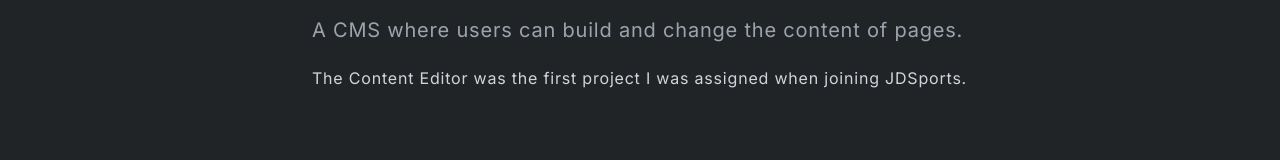
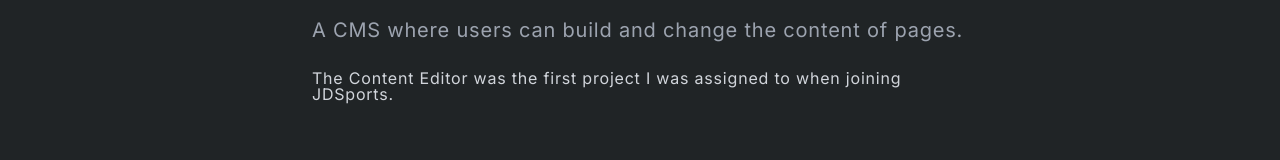
Before and after one commit to fletch-r/personal, a React (Vite) app: page /content-editor in a window 1280 px wide. Shown: the part 179-339 px from the top of the page. Built offline with nearby package versions, Linux system fonts and the light colour scheme.

Commit message:
chore: :recycle:  - added content so it will deploy

```diff
--- a/src/pages/ContentEditor.tsx
+++ b/src/pages/ContentEditor.tsx
@@ -8,7 +8,7 @@ function ContentEditor() {
                 A CMS where users can build and change the content of pages.
             </p>
             <p>
-                The Content Editor was the first project I was assigned when joining JDSports.
+                The Content Editor was the first project I was assigned to when joining JDSports.
 
             </p>
         </article>
--- a/src/pages/PRISM.tsx
+++ b/src/pages/PRISM.tsx
@@ -0,0 +1,9 @@
+import React from 'react'
+
+function PRISM() {
+    return (
+        <div>PRISM</div>
+    )
+}
+
+export default PRISM
```
